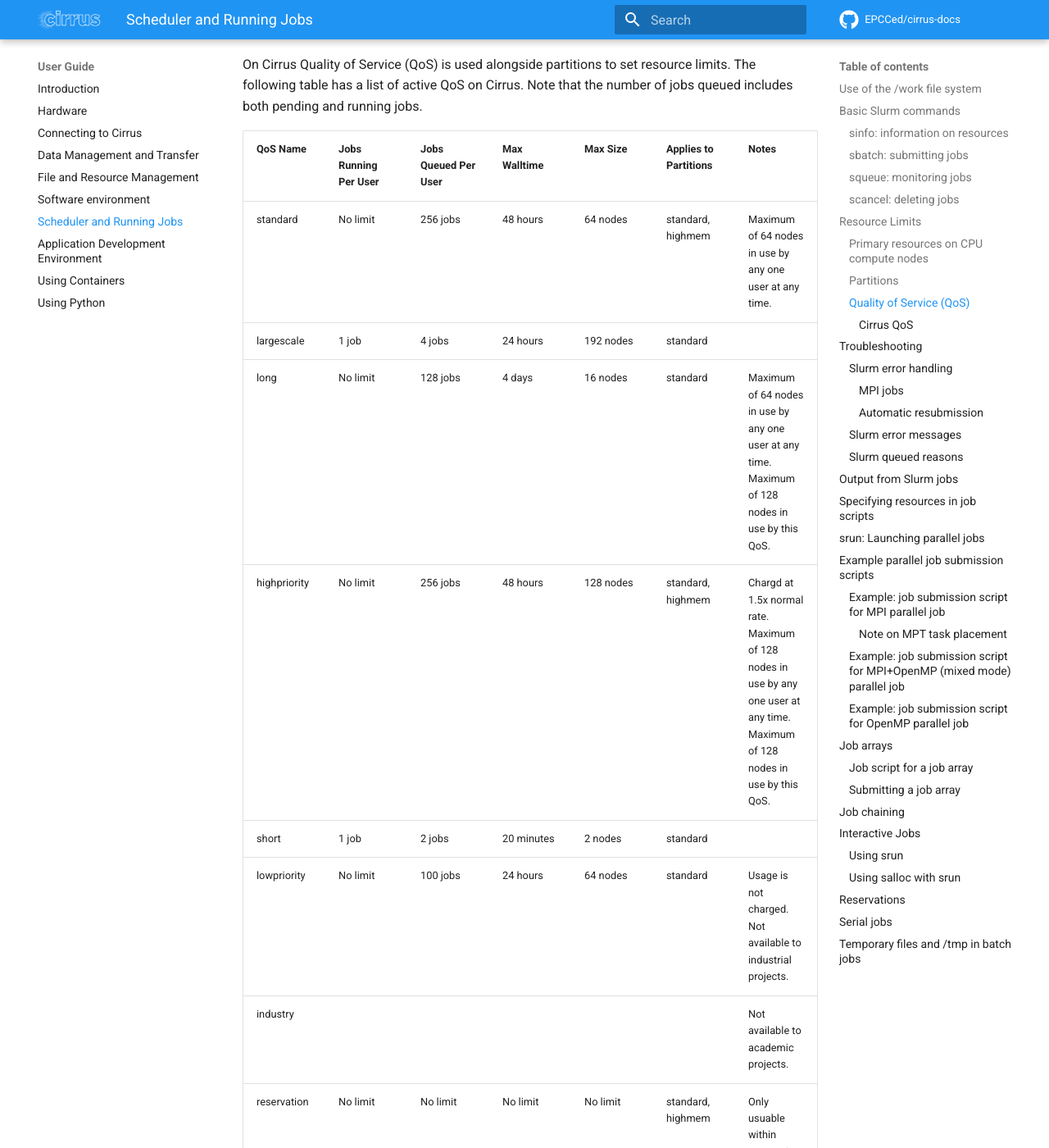
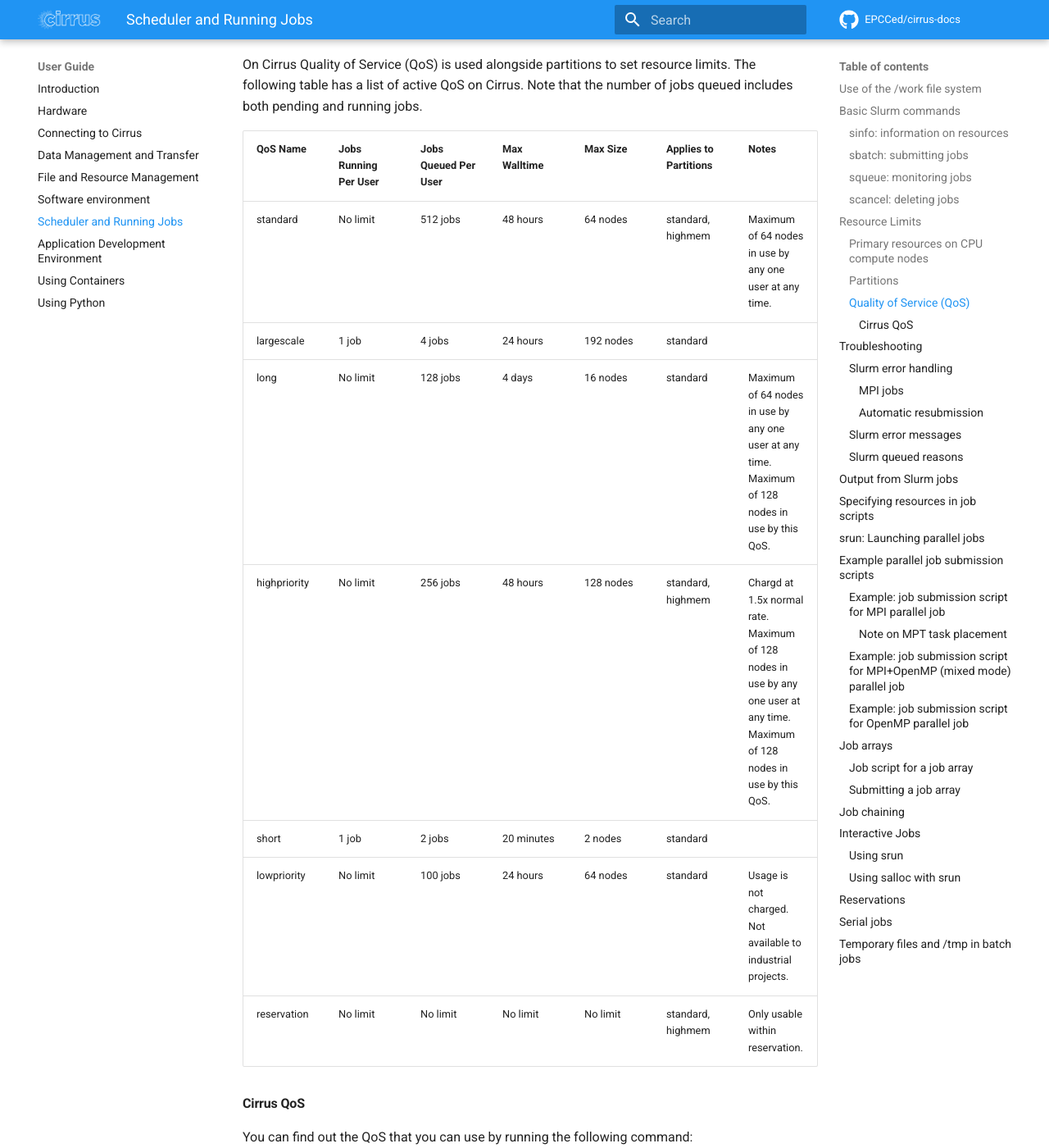
Before and after one commit to EPCCed/cirrus-docs, an MkDocs documentation site: the page built from docs/user-guide/batch.md, in a window 1280 px wide and 1400 px high, scrolled down 4195 px. Shown: the whole window at 82% size. Built offline with MkDocs 1.6.1 and Material for MkDocs 9.7.7, drawn with Linux system fonts in a browser that asks for light colours; comment, search, counter and statistics services are not loaded.

Commit message:
Updates standard QoS job limit

```diff
--- a/docs/user-guide/batch.md
+++ b/docs/user-guide/batch.md
@@ -193,14 +193,13 @@ jobs.
 
 | QoS Name     | Jobs Running Per User | Jobs Queued Per User | Max Walltime | Max Size                                | Applies to Partitions | Notes |
 |--------------|-----------------------|----------------------|--------------|-----------------------------------------|-----------------------|-------|
-| standard     | No limit              | 256 jobs             | 48 hours       | 64 nodes              | standard, highmem              | Maximum of 64 nodes in use by any one user at any time.      |
+| standard     | No limit              | 512 jobs             | 48 hours       | 64 nodes              | standard, highmem              | Maximum of 64 nodes in use by any one user at any time.      |
 | largescale   | 1 job                 | 4 jobs               | 24 hours     | 192 nodes | standard         |       |
 | long         | No limit              | 128 jobs             | 4 days       | 16 nodes                     | standard         | Maximum of 64 nodes in use by any one user at any time. Maximum of 128 nodes in use by this QoS.      |
 | highpriority | No limit               | 256 jobs              | 48 hours       | 128 nodes                               | standard, highmem              | Chargd at 1.5x normal rate. Maximum of 128 nodes in use by any one user at any time. Maximum of 128 nodes in use by this QoS. |
 | short        | 1 job                 | 2 jobs               | 20 minutes   | 2 nodes                       | standard         |       |
 | lowpriority  | No limit              | 100 jobs             | 24 hours       | 64 nodes     | standard        | Usage is not charged. Not available to industrial projects. |
-| industry  |              |             |       |      |        | Not available to academic projects. |
-| reservation  | No limit              | No limit             | No limit       | No limit     | standard, highmem        | Only usuable within reservation. |
+| reservation  | No limit              | No limit             | No limit       | No limit     | standard, highmem        | Only usable within reservation. |
 
 #### Cirrus QoS
 
```
